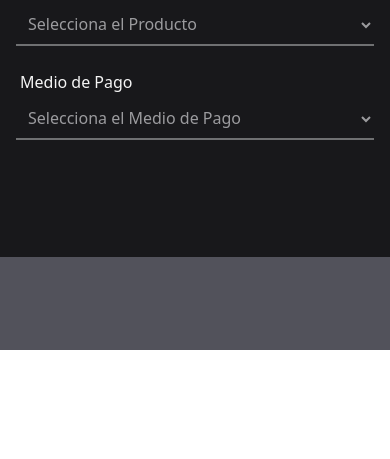
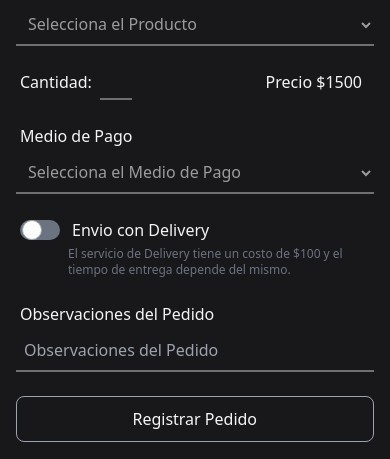
Before and after one commit to Castillo-Lucas/rapiFood, a React (Vite) app: page / in a window 390 px wide. Shown: the part 494-953 px from the top of the page. Before the commit the page ends 844 px from the top, so only its background shows below. Built offline with nearby package versions, Linux system fonts and the light colour scheme.

Commit message:
Se avanza sobre Form

```diff
--- a/src/App.jsx
+++ b/src/App.jsx
@@ -7,16 +7,19 @@ function App() {
 
   return (
     <div className="App">
-      <div className="grid grid-cols-4 h-screen">
-        <div className="col-span-4 xl:col-span-1 xl:h-screen bg-zinc-900">
+      <div className="grid grid-cols-4">
+        <form className="col-span-4 xl:col-span-1 bg-zinc-900">
+
+          {/*Logo*/}
           <div>
             <img
-              className="h-36 xl:h-56 mx-auto mt-5 pb-3 border-b-2"
+              className="h-36 md:h-52 mx-auto mt-5 pb-3 border-b-2"
               src="https://res.cloudinary.com/dthpuldpm/image/upload/v1675114445/Administrador%20de%20Pedidos%20%7C%20Rapi-Food/logo_i7vtqi.png"
               alt=""
             />
           </div>
 
+          {/*Nombre y Apellido*/}
           <div className="my-6">
             <label
               htmlFor="nombreApellido"
@@ -32,6 +35,7 @@ function App() {
             />
           </div>
 
+          {/*Domicilio*/}
           <div className="my-6">
             <label
               htmlFor="domicilio"
@@ -47,6 +51,7 @@ function App() {
             />
           </div>
 
+          {/*Categoría*/}
           <div className="my-6">
             <label
               htmlFor="categorias"
@@ -58,18 +63,72 @@ function App() {
               id="categorias"
               class="block p-2 ml-4 mt-1 w-11/12 text-gray-100/60 text-base bg-transparent border-0 border-b-2 border-gray-100/40 dark:text-gray-400 dark:border-gray-700 focus:outline-none focus:ring-0 focus:border-gray-200 peer"
             >
-              <option className="font-normal text-base text-gray-600 my-1 bg-gray-200" disabled selected>Selecciona la Categoría</option>
-              <option className="font-normal text-base text-gray-600 my-1 bg-gray-200" disabled>----------------</option>
-              <option className="font-normal text-base text-gray-600 my-1 bg-gray-200" value="Pizza" id="Pizza">Pizzas</option>
-              <option className="font-normal text-base text-gray-600 my-1 bg-gray-200" value="Empanadas" id="Empanadas">Empanadas</option>
-              <option className="font-normal text-base text-gray-600 my-1 bg-gray-200" value="Hamburgesas" id="Hamburgesas">Hamburgesas</option>
-              <option className="font-normal text-base text-gray-600 my-1 bg-gray-200" value="Milanesas" id="Milanesas">Milanesas</option>
-              <option className="font-normal text-base text-gray-600 my-1 bg-gray-200" value="Lomitos" id="Lomitos">Lomitos</option>
-              <option className="font-normal text-base text-gray-600 my-1 bg-gray-200" value="Papas" id="Papas">Papas Fritas</option>
-              <option className="font-normal text-base text-gray-600 my-1 bg-gray-200" value="Bebidas" id="Bebidas">Bebidas</option>
+              <option
+                className="font-normal text-base text-gray-600 my-1 bg-gray-200"
+                disabled
+                selected
+              >
+                Selecciona la Categoría
+              </option>
+              <option
+                className="font-normal text-base text-gray-600 my-1 bg-gray-200"
+                disabled
+              >
+                ----------------
+              </option>
+              <option
+                className="font-normal text-base text-gray-600 my-1 bg-gray-200"
+                value="Pizza"
+                id="Pizza"
+              >
+                Pizzas
+              </option>
+              <option
+                className="font-normal text-base text-gray-600 my-1 bg-gray-200"
+                value="Empanadas"
+                id="Empanadas"
+              >
+                Empanadas
+              </option>
+              <option
+                className="font-normal text-base text-gray-600 my-1 bg-gray-200"
+                value="Hamburgesas"
+                id="Hamburgesas"
+              >
+                Hamburgesas
+              </option>
+              <option
+                className="font-normal text-base text-gray-600 my-1 bg-gray-200"
+                value="Milanesas"
+                id="Milanesas"
+              >
+                Milanesas
+              </option>
+              <option
+                className="font-normal text-base text-gray-600 my-1 bg-gray-200"
+                value="Lomitos"
+                id="Lomitos"
+              >
+                Lomitos
+              </option>
+              <option
+                className="font-normal text-base text-gray-600 my-1 bg-gray-200"
+                value="Papas"
+                id="Papas"
+              >
+                Papas Fritas
+              </option>
+              <option
+                className="font-normal text-base text-gray-600 my-1 bg-gray-200"
+                value="Bebidas"
+                id="Bebidas"
+              >
+                Bebidas
+              </option>
             </select>
           </div>
 
+          {/*Producto*/}
           <div className="my-6">
             <label
               htmlFor="producto"
@@ -81,19 +140,97 @@ function App() {
               id="producto"
               class="block p-2 ml-4 mt-1 w-11/12 text-gray-100/60 text-base bg-transparent border-0 border-b-2 border-gray-100/40 dark:text-gray-400 dark:border-gray-700 focus:outline-none focus:ring-0 focus:border-gray-200 peer"
             >
-              <option className="font-normal text-base text-gray-600 my-1 bg-gray-200" disabled selected>Selecciona el Producto</option>
-              <option className="font-normal text-base text-gray-600 my-1 bg-gray-200" disabled>----------------</option>
-              <option className="font-normal text-base text-gray-600 my-1 bg-gray-200" value="Pizza" id="Pizza">Pizza</option>
-              <option className="font-normal text-base text-gray-600 my-1 bg-gray-200" value="Empanadas" id="Empanadas">Empanadas</option>
-              <option className="font-normal text-base text-gray-600 my-1 bg-gray-200" value="Hamburgesas" id="Hamburgesas">Hamburgesas</option>
-              <option className="font-normal text-base text-gray-600 my-1 bg-gray-200" value="Milanesas" id="Milanesas">Milanesas</option>
-              <option className="font-normal text-base text-gray-600 my-1 bg-gray-200" value="Lomitos" id="Lomitos">Lomitos</option>
-              <option className="font-normal text-base text-gray-600 my-1 bg-gray-200" value="Papas" id="Papas">Papas Fritas</option>
-              <option className="font-normal text-base text-gray-600 my-1 bg-gray-200" value="Bebidas" id="Bebidas">Bebidas</option>
+              <option
+                className="font-normal text-base text-gray-600 my-1 bg-gray-200"
+                disabled
+                selected
+              >
+                Selecciona el Producto
+              </option>
+              <option
+                className="font-normal text-base text-gray-600 my-1 bg-gray-200"
+                disabled
+              >
+                ----------------
+              </option>
+              <option
+                className="font-normal text-base text-gray-600 my-1 bg-gray-200"
+                value="Pizza"
+                id="Pizza"
+              >
+                Pizza
+              </option>
+              <option
+                className="font-normal text-base text-gray-600 my-1 bg-gray-200"
+                value="Empanadas"
+                id="Empanadas"
+              >
+                Empanadas
+              </option>
+              <option
+                className="font-normal text-base text-gray-600 my-1 bg-gray-200"
+                value="Hamburgesas"
+                id="Hamburgesas"
+              >
+                Hamburgesas
+              </option>
+              <option
+                className="font-normal text-base text-gray-600 my-1 bg-gray-200"
+                value="Milanesas"
+                id="Milanesas"
+              >
+                Milanesas
+              </option>
+              <option
+                className="font-normal text-base text-gray-600 my-1 bg-gray-200"
+                value="Lomitos"
+                id="Lomitos"
+              >
+                Lomitos
+              </option>
+              <option
+                className="font-normal text-base text-gray-600 my-1 bg-gray-200"
+                value="Papas"
+                id="Papas"
+              >
+                Papas Fritas
+              </option>
+              <option
+                className="font-normal text-base text-gray-600 my-1 bg-gray-200"
+                value="Bebidas"
+                id="Bebidas"
+              >
+                Bebidas
+              </option>
             </select>
           </div>
 
-          <div className="my-6">
+          {/*Cantidad y Precio */}
+          <div className="my-6 flex justify-between">
+            <div className="flex justify-between">
+              <label
+                htmlFor="cantidad"
+                className="block font-medium text-base text-neutral-100 ml-5"
+              >
+                Cantidad:
+              </label>
+
+              <input
+                type="text"
+                id="cantidad"
+                class="pb-1 ml-2  w-8 text-gray-100/60 text-base text-center bg-transparent border-0 border-b-2 border-gray-100/40 dark:text-gray-400 dark:border-gray-700 focus:outline-none focus:ring-0 focus:border-gray-200 peer"
+              ></input>
+            </div>
+            <p className="block font-medium text-base text-neutral-100 mr-7">
+              Precio{" "}
+              <span className="font-normal text-base text-gray-100 my-1">
+                $1500
+              </span>
+            </p>
+          </div>
+
+          {/*Medio de Pago*/}
+          <div className="mt-4 mb-6">
             <label
               htmlFor="pago"
               className="block font-medium text-base text-neutral-100 ml-5"
@@ -104,19 +241,97 @@ function App() {
               id="pago"
               class="block p-2 ml-4 mt-1 w-11/12 text-gray-100/60 text-base bg-transparent border-0 border-b-2 border-gray-100/40 dark:text-gray-400 dark:border-gray-700 focus:outline-none focus:ring-0 focus:border-gray-200 peer"
             >
-              <option className="font-normal text-base text-gray-600 my-1 bg-gray-200" disabled selected>Selecciona el Medio de Pago</option>
-              <option className="font-normal text-base text-gray-600 my-1 bg-gray-200" disabled>----------------</option>
-              <option className="font-normal text-base text-gray-600 my-1 bg-gray-200" value="Pizza" id="Pizza">Efectivo</option>
-              <option className="font-normal text-base text-gray-600 my-1 bg-gray-200" value="Empanadas" id="Empanadas">Transferencia</option>
-              <option className="font-normal text-base text-gray-600 my-1 bg-gray-200" value="Hamburgesas" id="Hamburgesas">Tarjeta de Débito</option>
-              <option className="font-normal text-base text-gray-600 my-1 bg-gray-200" value="Milanesas" id="Milanesas">Tarjeta de Crrédito</option>
+              <option
+                className="font-normal text-base text-gray-600 my-1 bg-gray-200"
+                disabled
+                selected
+              >
+                Selecciona el Medio de Pago
+              </option>
+              <option
+                className="font-normal text-base text-gray-600 my-1 bg-gray-200"
+                disabled
+              >
+                ----------------
+              </option>
+              <option
+                className="font-normal text-base text-gray-600 my-1 bg-gray-200"
+                value="Pizza"
+                id="Pizza"
+              >
+                Efectivo
+              </option>
+              <option
+                className="font-normal text-base text-gray-600 my-1 bg-gray-200"
+                value="Empanadas"
+                id="Empanadas"
+              >
+                Transferencia
+              </option>
+              <option
+                className="font-normal text-base text-gray-600 my-1 bg-gray-200"
+                value="Hamburgesas"
+                id="Hamburgesas"
+              >
+                Tarjeta de Débito
+              </option>
+              <option
+                className="font-normal text-base text-gray-600 my-1 bg-gray-200"
+                value="Milanesas"
+                id="Milanesas"
+              >
+                Tarjeta de Crédito
+              </option>
             </select>
           </div>
 
+          {/*Delivery*/}
+          <div className="w-11/12 ml-5">
+            <label className="relative inline-flex items-center mr-5 cursor-pointer">
+              <input type="checkbox" value="" className="sr-only peer" />
+              <div className="w-10 h-5 bg-gray-500 rounded-full peer peer-focus:ring-dark-400 dark:peer-focus:ring-teal-800 dark:bg-gray-700 peer-checked:after:translate-x-full peer-checked:after:border-white after:content-[''] after:absolute after:top-0.5 after:left-[2px] after:bg-white after:border-gray-400 after:border after:rounded-full after:h-5 after:w-5 after:transition-all dark:border-gray-100 peer-checked:bg-teal-600"></div>
+              <span className="font-normal text-base text-gray-100 ml-3">
+                Envio con Delivery
+              </span>
+            </label>
+            <p
+              id="helper-checkbox-text"
+              className="pl-12 text-xs font-normal text-gray-500 dark:text-gray-300"
+            >
+              El servicio de Delivery tiene un costo de $100 y el tiempo de
+              entrega depende del mismo.
+            </p>
+          </div>
 
-        </div>
+          {/*Observaciones */}
+          <div className="my-6">
+            <label
+              htmlFor="observaciones"
+              className="block font-medium text-base text-neutral-100 ml-5"
+            >
+              Observaciones del Pedido
+            </label>
+            <input
+              id="observaciones"
+              type="text"
+              placeholder="Observaciones del Pedido"
+              className="block p-2 ml-4 mt-1 w-11/12 text-gray-100 text-base bg-transparent border-0 border-b-2 border-gray-100/40 dark:text-gray-400 dark:border-gray-700 focus:outline-none focus:ring-0 focus:border-gray-200 peer"
+            />
+          </div>
 
-        <div className="col-span-4 xl:col-span-3 xl:h-screen bg-zinc-600"></div>
+          {/*Boton*/}
+          <button
+            type="button"
+            class="font-normal text-base text-neutral-100 text-center
+            w-11/12 ml-4 py-2.5 mb-5
+            rounded-lg border border-gray-400 hover:bg-teal-600 hover:font-medium  active:bg-teal-900 active:font-normal transition-colors"
+          >
+            Registrar Pedido
+          </button>
+
+        </form>
+
+        <div className="col-span-4 xl:col-span-3 bg-zinc-600"></div>
       </div>
     </div>
   );
```
